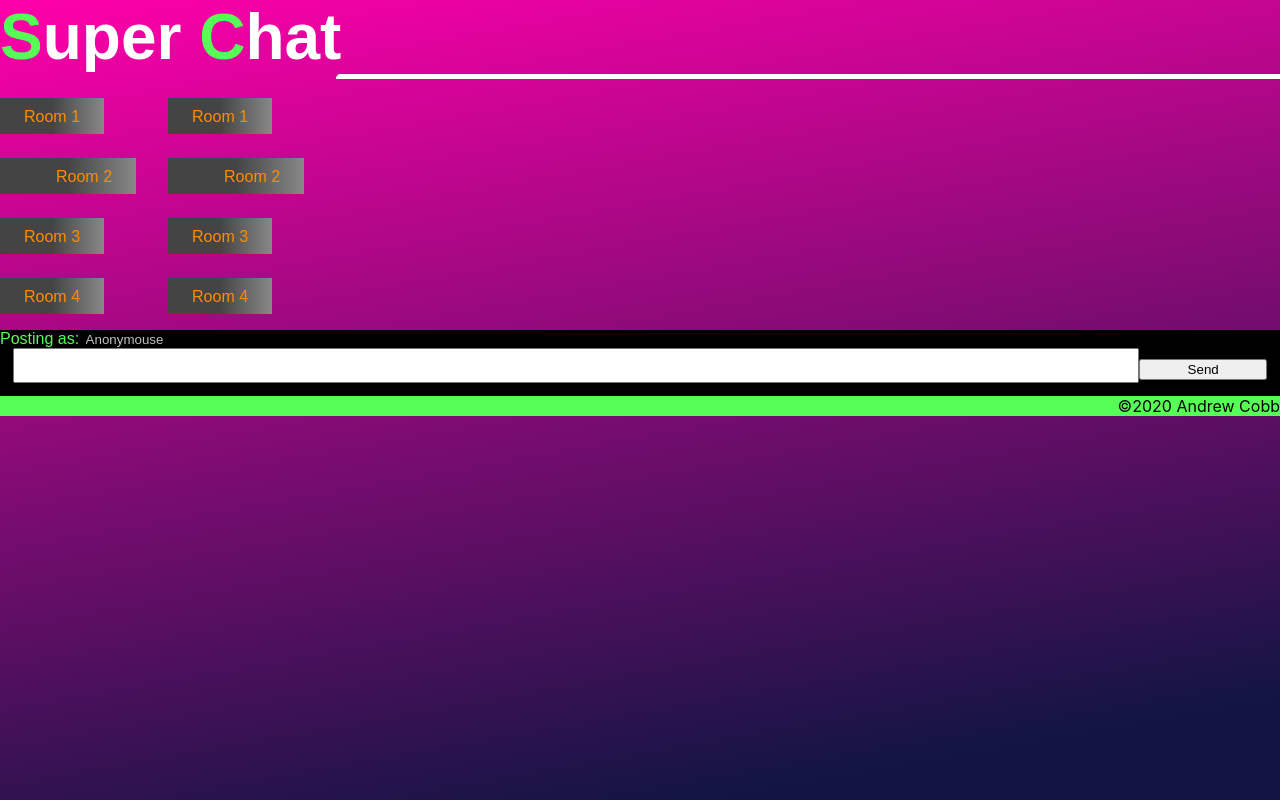
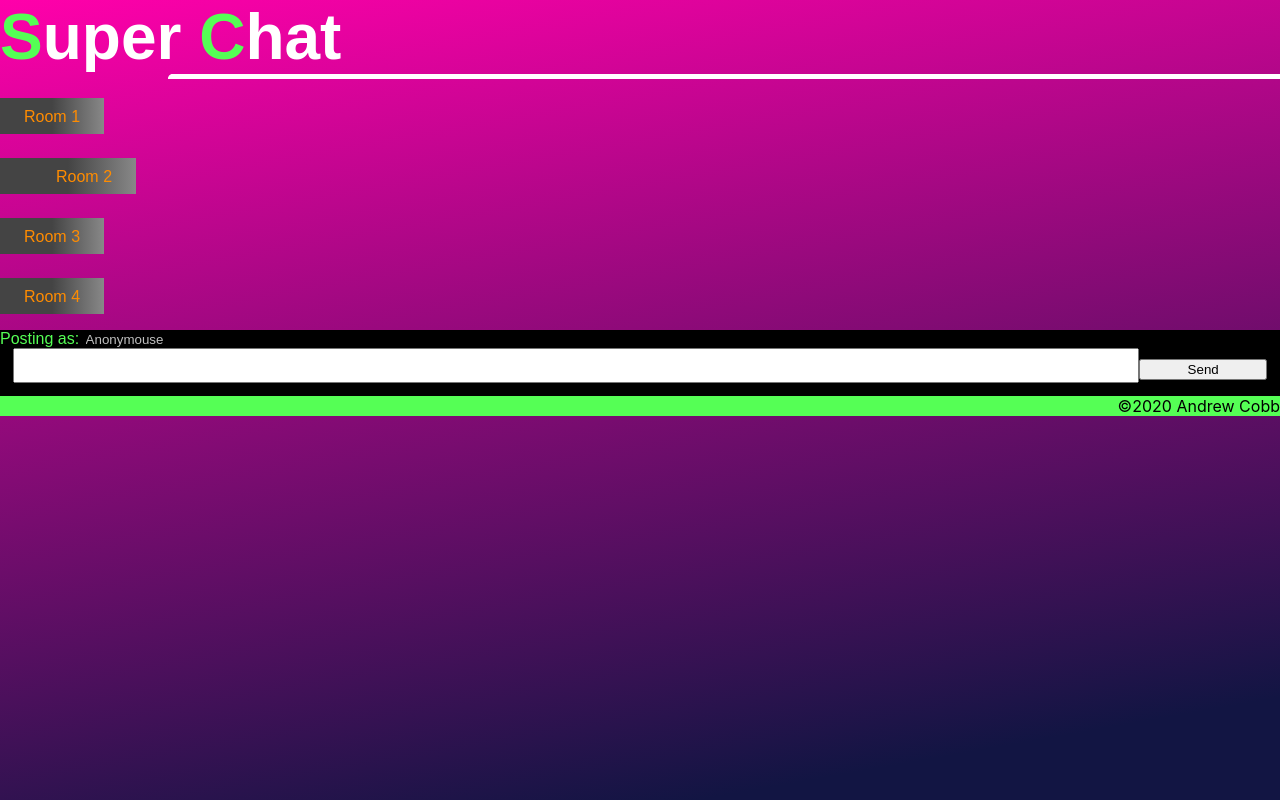
Before and after one commit to AB-Cobb/super-chat, a React (Create React App) app: page / in a window 1280 px wide. Built offline with nearby package versions, Linux system fonts and the light colour scheme; the HTML template or start-up script is replaced by a standard one.

Commit message:
reacts a fucking hack

```diff
--- a/src/pages/chat.tsx
+++ b/src/pages/chat.tsx
@@ -46,20 +46,9 @@ class Chatbox extends Component {
     }
     render () {
     return (
-        <main>
-            <aside>
-                <ul className="rm-links" >
-                    <li><a href="/general">Room 1</a></li>
-                    <li className="active"><a href="/tech" >Room 2</a></li>
-                    <li><a href="">Room 3</a></li>
-                    <li><a href="">Room 4</a></li>
-                </ul>
-            </aside>
-
             <section id="chatroom">
                 <section id="feedback"></section>
             </section>
-        </main>
         )
     }
 }
@@ -103,8 +92,10 @@ class Chatpage extends Component {
         return (
             <div>
                 <Title />
-                <Roomnav />
-                <Chatbox />
+                <main>
+                    <Roomnav />
+                    <Chatbox />
+                </main>
                 <Userinputs />
             </div>
         )
```
